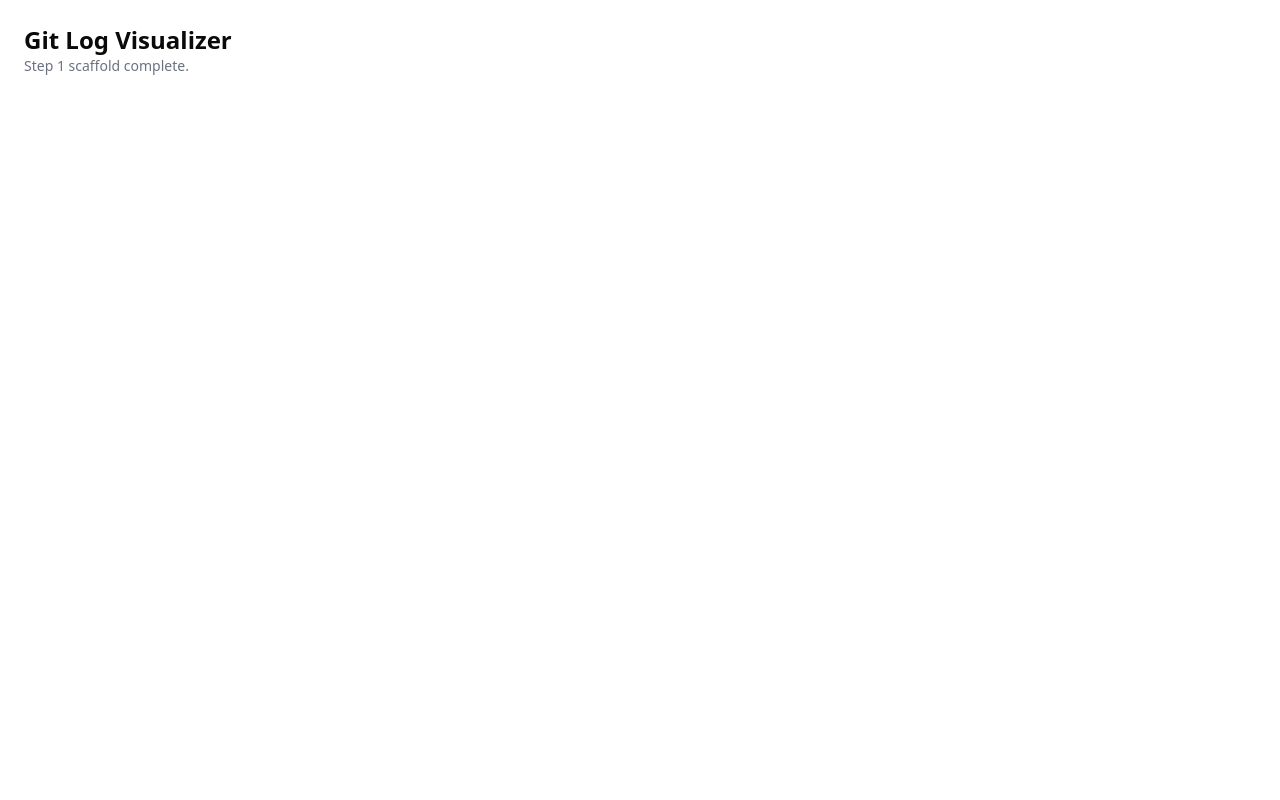
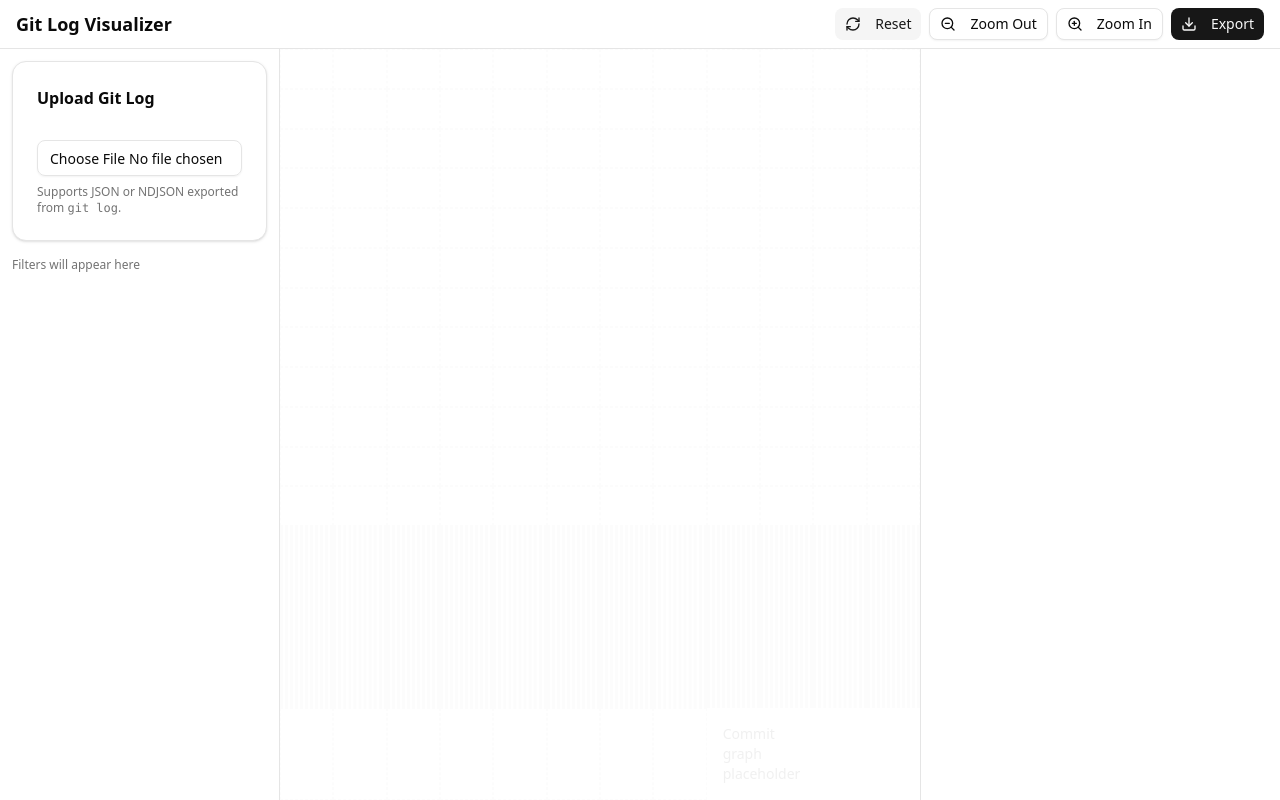
Before and after one commit to leugard21/git-log-visualizer, a Next.js app: page / in a window 1280 px wide. Built offline with nearby package versions, Linux system fonts and the light colour scheme.

Commit message:
feat(ui): add AppShell layout with header/sidebar/main and sonner toaster

```diff
--- a/src/app/layout.tsx
+++ b/src/app/layout.tsx
@@ -1,20 +1,19 @@
 import type { Metadata } from "next";
 import "./globals.css";
+import { Toaster } from "sonner";
 
 export const metadata: Metadata = {
   title: "Git Log Visualizer",
-  description:
-    "Visualize git commit history with branches, filters, and search.",
+  description: "Visualize git commit history with branches, filters, and search.",
 };
 
-export default function RootLayout({
-  children,
-}: {
-  children: React.ReactNode;
-}) {
+export default function RootLayout({ children }: { children: React.ReactNode }) {
   return (
     <html lang="en">
-      <body className="min-h-dvh antialiased">{children}</body>
+      <body className="min-h-dvh antialiased bg-background text-foreground">
+        {children}
+        <Toaster richColors closeButton />
+      </body>
     </html>
   );
 }
--- a/src/app/page.tsx
+++ b/src/app/page.tsx
@@ -1,8 +1,20 @@
+import { AppShell } from "@/components/app-shell";
+import CommitDetails from "@/components/commit-details";
+import CommitGraph from "@/components/commit-graph";
+
 export default function Page() {
   return (
-    <main className="p-6">
-      <h1 className="text-2xl font-semibold">Git Log Visualizer</h1>
-      <p className="text-sm text-gray-500">Step 1 scaffold complete.</p>
-    </main>
+    <AppShell>
+      <div className="h-full">
+        <CommitGraph />
+      </div>
+
+      <div className="hidden" />
+      <div className="hidden" />
+
+      <div className="hidden">
+        <CommitDetails />
+      </div>
+    </AppShell>
   );
 }
--- /dev/null
+++ b/src/components/app-shell.tsx
@@ -0,0 +1,25 @@
+"use client";
+
+import { Sidebar } from "./sidebar";
+import Toolbar from "./toolbar";
+
+export function AppShell({ children }: { children: React.ReactNode }) {
+  return (
+    <div className="grid grid-rows-[auto_1fr] h-dvh">
+      <header className="flex items-center justify-between border-b px-4 py-2">
+        <h1 className="text-lg font-semibold">Git Log Visualizer</h1>
+        <Toolbar />
+      </header>
+
+      <div className="grid grid-cols-[280px_1fr_360px] gap-0 h-full">
+        <aside className="border-r overflow-y-auto">
+          <Sidebar />
+        </aside>
+
+        <main className="overflow-hidden">{children}</main>
+
+        <aside className="border-l overflow-y-auto"></aside>
+      </div>
+    </div>
+  );
+}
--- /dev/null
+++ b/src/components/commit-details.tsx
@@ -0,0 +1,10 @@
+"use client";
+
+export default function CommitDetails() {
+  return (
+    <div className="p-4 space-y-2">
+      <h2 className="font-medium">Commit Details</h2>
+      <p className="text-sm text-muted-foreground">Select a commit to see details.</p>
+    </div>
+  );
+}
--- /dev/null
+++ b/src/components/commit-graph.tsx
@@ -0,0 +1,14 @@
+"use client";
+
+export default function CommitGraph() {
+  return (
+    <div className="h-full w-full relative">
+      <div className="absolute inset-0 grid grid-cols-12 grid-rows-12 opacity-10 pointer-events-none">
+        {Array.from({ length: 1244 }).map((_, i) => (
+          <div className="border border-dashed" key={i} />
+        ))}
+        <div className="p-4 text-sm text-muted-foreground">Commit graph placeholder</div>
+      </div>
+    </div>
+  );
+}
--- /dev/null
+++ b/src/components/sidebar.tsx
@@ -0,0 +1,12 @@
+"use client";
+
+import UploadPanel from "./upload-panel";
+
+export function Sidebar() {
+  return (
+    <div className="p-3 space-y-4">
+      <UploadPanel />
+      <div className="text-xs text-muted-foreground">Filters will appear here</div>
+    </div>
+  );
+}
--- /dev/null
+++ b/src/components/toolbar.tsx
@@ -0,0 +1,28 @@
+"use client";
+
+import { toast } from "sonner";
+import { Button } from "./ui/button";
+import { Download, RefreshCw, ZoomIn, ZoomOut } from "lucide-react";
+
+export default function Toolbar() {
+  return (
+    <div className="flex items-center gap-2">
+      <Button variant={"secondary"} size={"sm"} onClick={() => toast.info("Reset view")}>
+        <RefreshCw className="size-4 mr-2" />
+        Reset
+      </Button>
+      <Button variant="outline" size="sm">
+        <ZoomOut className="size-4 mr-2" />
+        Zoom Out
+      </Button>
+      <Button variant="outline" size="sm">
+        <ZoomIn className="size-4 mr-2" />
+        Zoom In
+      </Button>
+      <Button size="sm" onClick={() => toast.success("Export coming soon")}>
+        <Download className="size-4 mr-2" />
+        Export
+      </Button>
+    </div>
+  );
+}
--- /dev/null
+++ b/src/components/upload-panel.tsx
@@ -0,0 +1,25 @@
+"use client";
+
+import { toast } from "sonner";
+import { Card, CardContent, CardHeader, CardTitle } from "./ui/card";
+import { Input } from "./ui/input";
+
+export default function UploadPanel() {
+  return (
+    <Card>
+      <CardHeader>
+        <CardTitle className="text-base">Upload Git Log</CardTitle>
+      </CardHeader>
+      <CardContent className="space-y-2">
+        <Input
+          type="file"
+          accept=".json,.ndjson,.txt,application/json"
+          onChange={() => toast.message("File selected")}
+        />
+        <p className="text-xs text-muted-foreground">
+          Supports JSON or NDJSON exported from <code>git log</code>.
+        </p>
+      </CardContent>
+    </Card>
+  );
+}
```
